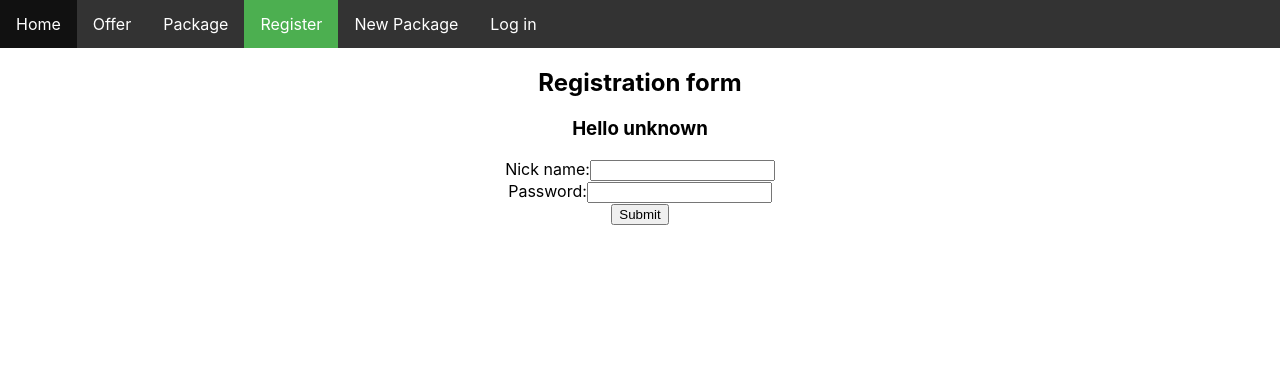
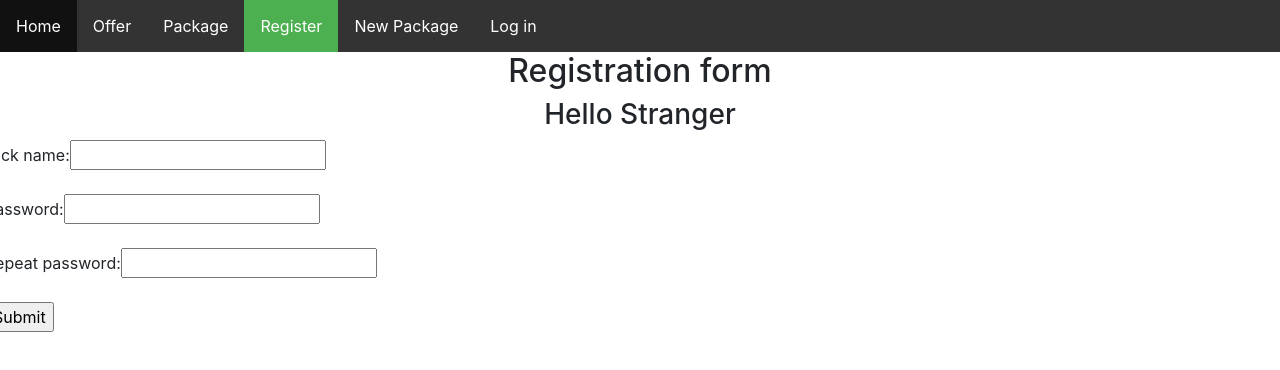
Before and after one commit to kasarama/sem3_front_end, a React (Create React App) app: page /register in a window 1280 px wide. Shown: the top 370 px of the page. Built offline with nearby package versions, Linux system fonts and the light colour scheme.

Commit message:
register fixed, scc for bootstrap added

```diff
--- a/public/index.html
+++ b/public/index.html
@@ -39,5 +39,8 @@
       To begin the development, run `npm start` or `yarn start`.
       To create a production bundle, use `npm run build` or `yarn build`.
     -->
+
+
   </body>
+
 </html>
--- a/src/components/Home.js
+++ b/src/components/Home.js
@@ -1,4 +1,5 @@
 import { Row, Container, Col } from "react-bootstrap";
+import "bootstrap/dist/css/bootstrap.min.css";
 
 export default function Home() {
   return (
@@ -7,19 +8,28 @@ export default function Home() {
         <h2>Welcome home</h2>
       </div>
 
-      <Container style={{ border: "2px solid black", height: 400, width: 600 }}>
+      <Container
+        fluid
+        style={{ border: "2px solid black", height: 400, width: 600 }}
+      >
         <Row style={{ border: "2px solid black", height: "40%" }}>
           <Col
             style={{ border: "2px solid blue", height: "100%", width: "50%" }}
-          ></Col>
-           <Col
+          >
+            bkjn
+          </Col>
+          <Col
             style={{ border: "2px solid red", height: "100%", width: "25%" }}
-         ></Col>
-           <Col
+          >
+            bkjn
+          </Col>
+          <Col
             style={{ border: "2px solid green", height: "100%", width: "25%" }}
-         ></Col>
+          >
+            njknk
+          </Col>
         </Row>
-        <Row style={{ border: "2px solid black", height: "60%" }}></Row>
+        <Row style={{ border: "2px solid black", height: "60%" }}>nlknk</Row>
       </Container>
     </div>
   );
--- a/src/components/Register.js
+++ b/src/components/Register.js
@@ -1,85 +1,93 @@
-import { useEffect, useState } from "react";
-import { Container, Form, Button } from "react-bootstrap";
+import { useEffect, useState, Button, Form } from "react";
+import { useHistory } from "react-router-dom";
 
 export default function Register({ facade, init }) {
   const [newUser, setNewUser] = useState(init);
   const [status, setStatus] = useState("");
-  const [nickName, setNickName] = useState("unknown");
-  const [form, setForm] = useState(
-    <form onSubmit={onSubmit}>
-      <div className="form-group row">
-        <label>
-          Nick name:
-          <input type="text" id="username" onChange={onChange} />
-        </label>
-      </div>
-      <div className="form-group row">
-        <label>
-          Password:
-          <input type="password" id="password" onChange={onChange} />
-        </label>
-      </div>
-      <div className="form-group row">
-        <input type="submit" value="Submit" />
-      </div>
-    </form>
-  );
-
-  function onSubmit(e) {
-    e.preventDefault();
-    console.log(newUser);
-    console.log(nickName);
-    facade
-      .registerUser(newUser)
-      .then((data) => {
-        console.log(data);
-        setStatus(data.msg);
-        setNickName(data.username);
-        setForm("");
-      })
-      .catch((err) => {
-        if (err.status) {
-          err.fullError.then((e) => setStatus(e.message));
-        } else {
-          setStatus("Network error has occurred: could not log in");
-          console.log("Network error! Could not log in");
-        }
-      });
-  }
+  const [nickName, setNickName] = useState("Stranger");
+  const [pass2, setPass2] = useState("");
+  const history = useHistory();
 
   function onChange(e) {
     const target = e.target;
-    // const value = target.type === "checkbox" ? target.checked : target.value;
-    let value = target.value;
-    let name = target.id;
+    const value = target.value;
+    const name = target.id;
+
+    setStatus("");
 
     setNewUser({
       ...newUser,
       [name]: value,
     });
-    console.log(newUser);
+  }
+  function onChange1(e) {
+    setPass2(e.target.value);
+    setStatus("");
   }
 
+  function onSubmit(e) {
+    e.preventDefault();
+    if (
+      pass2.length <= 3 ||
+      newUser.password.length <= 3 ||
+      newUser.username.length <= 3
+    ) {
+      setStatus("nickname or password to short, try again");
+    } else {
+      pass2 === newUser.password
+        ? facade
+            .registerUser(newUser)
+            .then((data) => {
+              setStatus(data.msg);
+              setNickName(data.username);
+            })
+            .catch((err) => {
+              if (err.status) {
+                err.fullError.then((e) => setStatus(e.message));
+              } else {
+                setStatus("Network error has occurred: could not log in");
+                console.log("Network error! Could not log in");
+              }
+            })
+        : setStatus("passwords did not match");
+      history.push("/login");
+    }
+  }
   return (
-    <Container>
+    <div>
       <div>
         <h2>Registration form</h2>
         <h3>Hello {nickName}</h3>
       </div>
-      <div>{form}</div>
-
+      <div>
+        {" "}
+        <form onSubmit={onSubmit}>
+          <div className="form-group row">
+            <label>
+              Nick name:
+              <input type="text" id="username" onChange={onChange} />
+            </label>
+          </div>
+          <div className="form-group row">
+            <label>
+              Password:
+              <input type="password" id="password" onChange={onChange} />
+            </label>
+          </div>
+          <div className="form-group row">
+            <label>
+              Repeat password:
+              <input type="password" id="password1" onChange={onChange1} />
+            </label>
+          </div>
+          <div className="form-group row">
+            <input type="submit" value="Submit" />
+          </div>
+        </form>
+      </div>
       <div>
         <h1>{status}</h1>
       </div>
-    </Container>
+    </div>
   );
 }
-
-/*
-  const handleChange = event => {
-    const target = event.target;
-    const value = target.type === "checkbox" ? target.checked : target.value;
-    const name = target.name;
-    setReservation({ ...reservation, [name]: value });
-  };
-*/
```
